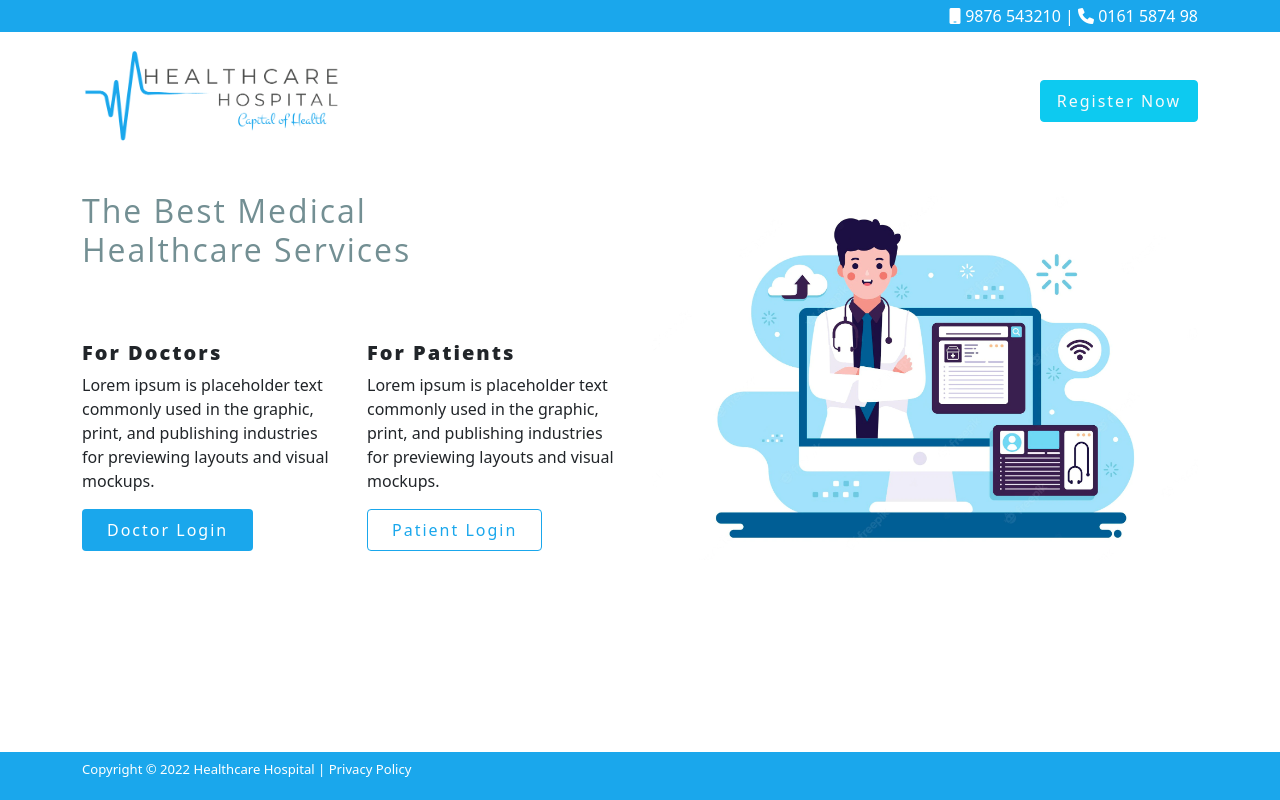
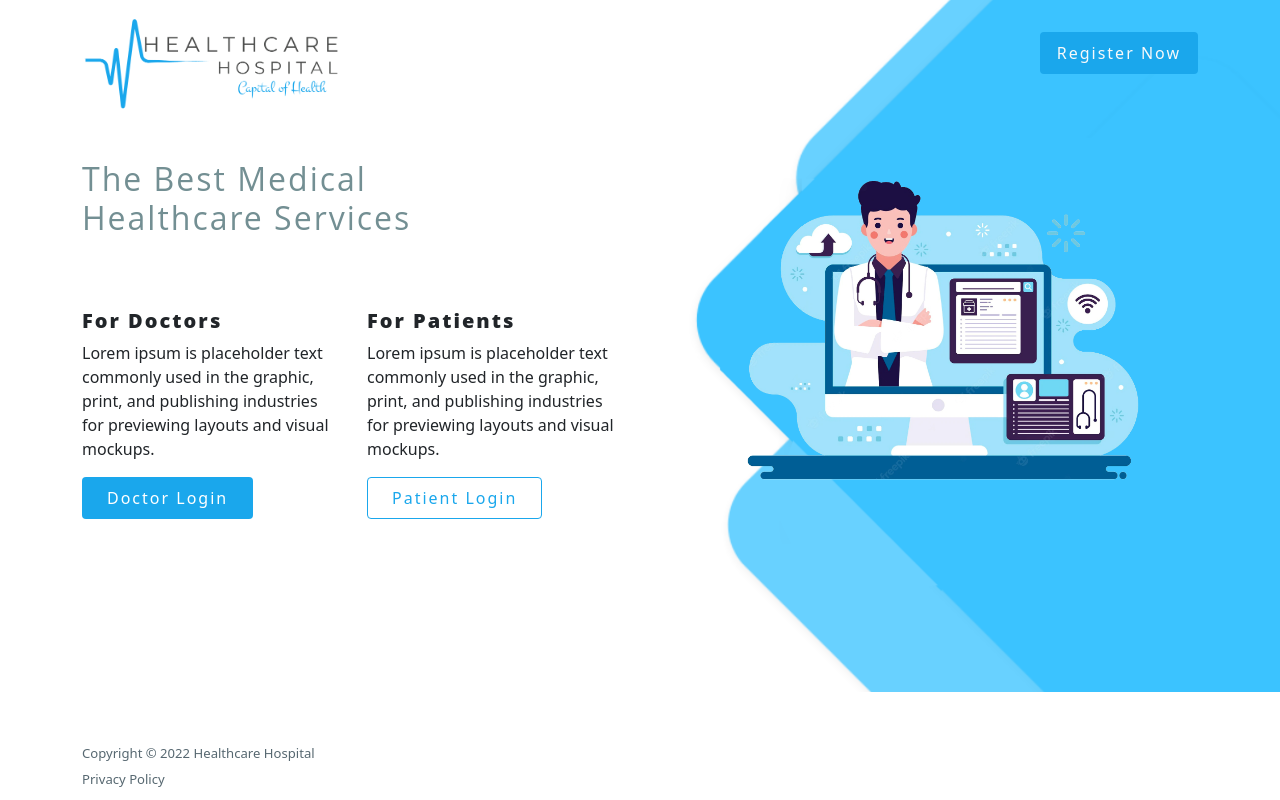
Before and after one commit to mohitshr1003/healthcare, a Django app: template templates/index.html in a window 1280 px wide. Run offline with Django 4.2, Linux system fonts and the light colour scheme; the template is opened without the code that fills it, so the values that code supplies are empty; parts of the project's set-up code (start-up, migrations or seed data) failed here and were passed over; some libraries are stand-ins or nearby versions.

Commit message:
changes updated

```diff
--- a/static/css/style.css
+++ b/static/css/style.css
@@ -1,5 +1,3 @@
-
-
 h2, h5{
     font-family: 'Open Sans', sans-serif !important;
     letter-spacing: 2px;
@@ -13,3 +11,13 @@ p{
     font-size:16.005px !important;
     letter-spacing: 2px;
 }
+
+a{
+    text-decoration: none !important;
+}
+
+@media only screen and (max-width: 996px) {
+    footer {
+      background-color: white !important;
+    }
+  }
--- a/templates/base.html
+++ b/templates/base.html
@@ -1,6 +1,7 @@
 <!DOCTYPE html>
 <html lang="en">
 {% load static %}
+
 <head>
     <meta charset="UTF-8">
     <meta http-equiv="X-UA-Compatible" content="IE=edge">
@@ -9,37 +10,34 @@
     <link href="{% static 'css/style.css' %}" rel="stylesheet">
     <link href="{% static 'css/bootstrap.min.css' %}" rel="stylesheet">
     <link rel="stylesheet" href="https://cdnjs.cloudflare.com/ajax/libs/font-awesome/4.7.0/css/font-awesome.min.css">
-	<link rel="stylesheet" href="https://cdnjs.cloudflare.com/ajax/libs/font-awesome/6.0.0/css/all.min.css" />
-    {% block extra_css %}
 
-    {% endblock %}
 </head>
-
-<body>
-    <div class="col-12" style="background-color:#1aa7ec;">
+<body style="background-image: url({% static 'images/bg-login.png' %}); background-repeat: no-repeat; background-size: cover;">
+    <!-- <div class="col-12 fixed-top"><img src="{% static 'images/strip.png' %}" class="img-fluid w-100" style="height:60px;"></div> -->
+    <!-- <div class="col-12" style="background-color:#1aa7ec;">
         <div class="container text-end text-white py-1"><i class="fa fa-mobile" aria-hidden="true"></i> 9876 543210 | <i class="fa fa-phone" aria-hidden="true"></i> 0161 5874 98</div>
-    </div>
-    <header class="sticky-top bg-white">
+    </div> -->
+    <header id="header" class="sticky-top" style=" transition: box-shadow 0.25s cubic-bezier(0.32, 0.01, 0, 1);">
         <div class="container">
             <div class="row pt-3">
                 <div class="col-lg-3 col-md-4 col-sm-5 col-8">
-                    <img src="{% static 'images/healthcare-logo.png' %}" class="img-fluid logo">
+                    <a href="../"><img src="{% static 'images/healthcare-logo.png' %}" class="img-fluid logo"></a>
                 </div>
                 <div class="col-lg-6 col-md-5 col-sm-3 col-0">
                 </div>
-                <div class="pt-4 col-lg-3 col-md-3 col-sm-4 col-6 d-none d-sm-block text-end">
-                    <button class="btn btn-info text-light mt-2 p-2 px-3" href="#">
+                <div class="pt-3 col-lg-3 col-md-3 col-sm-4 col-6 d-none d-sm-block text-end">
+                    <button class="btn text-light p-2 px-3" href="#" style="background-color: #1aa7ec;">
                         Register Now
                     </button>
                 </div>
             </div>
     </header>
     {% block body_content %}
-
     {% endblock %}
-    <footer class="fixed-bottom mt-3 pt-2 pb-1" style="background-color: #1aa7ec;">
-        <div class="container text-white">
-        <p style="font-size: 0.82em;">Copyright © 2022 Healthcare Hospital | Privacy Policy</p>
+    <footer class="py-md-0 pt-sm-5 fixed-bottom" style="bottom: 0; width:100%; line-height: 10px;">
+        <div class="container">
+        <p style="font-size: 0.82em;color: #576871;">Copyright © 2022 Healthcare Hospital</p>
+        <p style="font-size: 0.82em;color: #576871;">Privacy Policy</p>
         </div>
     </footer>
 </body>
--- a/templates/index.html
+++ b/templates/index.html
@@ -12,22 +12,21 @@
                         <h5 style="font-weight: 800" ;>For Doctors</h5>
                         <p>Lorem ipsum is placeholder text commonly used in the graphic, print,
                             and publishing industries for previewing layouts and visual mockups.</p>
-                            <button class="btn p-2 px-4" style="background-color:#1aa7ec; color: #fff;">Doctor
-                                Login</button>
+                        <a href="../doctor-login/"><button class="btn p-2 px-4" style="background-color:#1aa7ec; color: #fff;">Doctor
+                            Login</button></a>
                     </div>
                     <div class="col-lg-6 col-md-12 col-12 my-5">
                         <h5 style="font-weight: 800" ;>For Patients</h5>
                         <p>Lorem ipsum is placeholder text commonly used in the graphic, print,
                             and publishing industries for previewing layouts and visual mockups.</p>
-                            <button class="btn p-2 px-4"
+                        <a href="../patient-login/"><button class="btn p-2 px-4"
                             style="background-color:#fff; border: 1px solid #1aa7ec; color: #1aa7ec;">Patient
-                                Login</button>
+                            Login</button></a>
                     </div>
                 </div>
             </div>
-                <div class="mt-md-5 mt-lg-5 mt-xl-0 col-lg-6 col-md-8 col-12 pt-lg-5 pt-xxl-0 d-none d-md-block float-end">
-                    <img src="{% static 'images/dp-vec2.webp' %}" class="img-fluid mt-lg-3 mt-xl-1">
-                    <img src="{% static 'images/img1.jpg' %}" class=" mt-5 d-none d-lg-none d-sm-block img-fluid">
+            <div class="col-lg-6 col-md-8 col-12 ps-5 pt-5 d-none d-md-block float-end">
+                <img src="{% static 'images/dp-vec2.png' %}" class="img-fluid">
             </div>
         </div>
     </div>
```
Also changed, not shown: urls.py (added, +23 -0 lines), static/images/bg-login.png (added), static/images/dp-vec2.png (added). Lines whose indentation alone changed are shown as unchanged.
